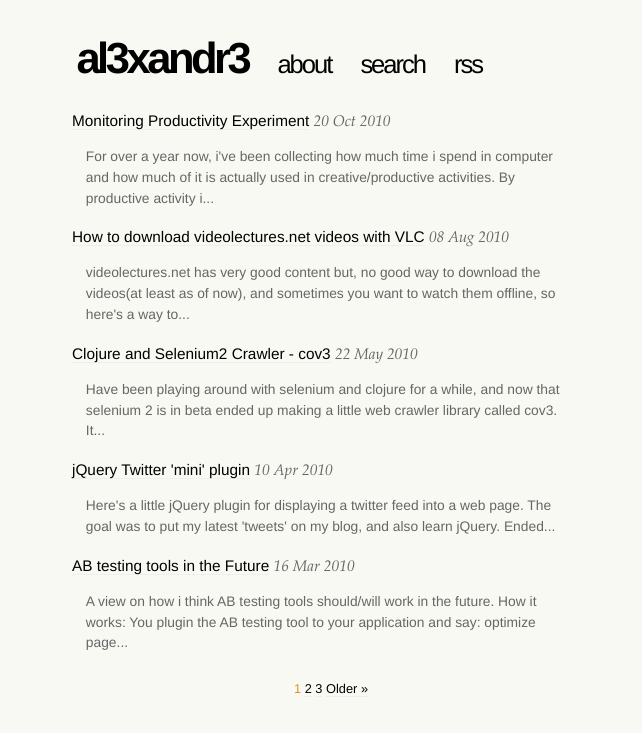
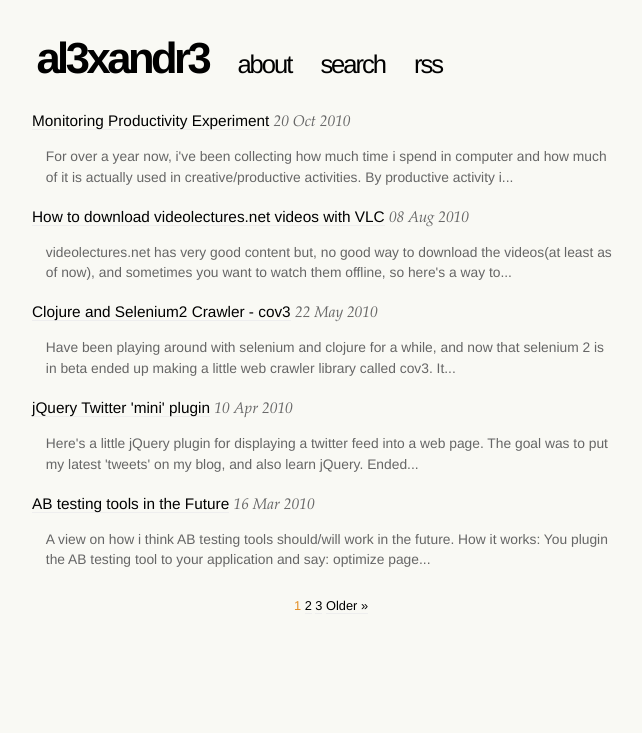
Before and after one commit to al3xandr3/al3xandr3.github.io, a Jekyll site: the page built from index.html, in a window 1280 px wide. Shown: the top 733 px of the page, without its empty margins (310-952 px from the left). Built offline with Jekyll 4.4.1, drawn with Linux system fonts in a browser that asks for light colours; nearby versions of some CDN libraries; the list of posts is cut into pages by our own code.

Commit message:
css:increase screen width

```diff
--- a/css/site.css
+++ b/css/site.css
@@ -1,6 +1,6 @@
 .container {
     margin:0 auto;
-    width:520px;
+    width:600px;
 }
 
 body {
```
